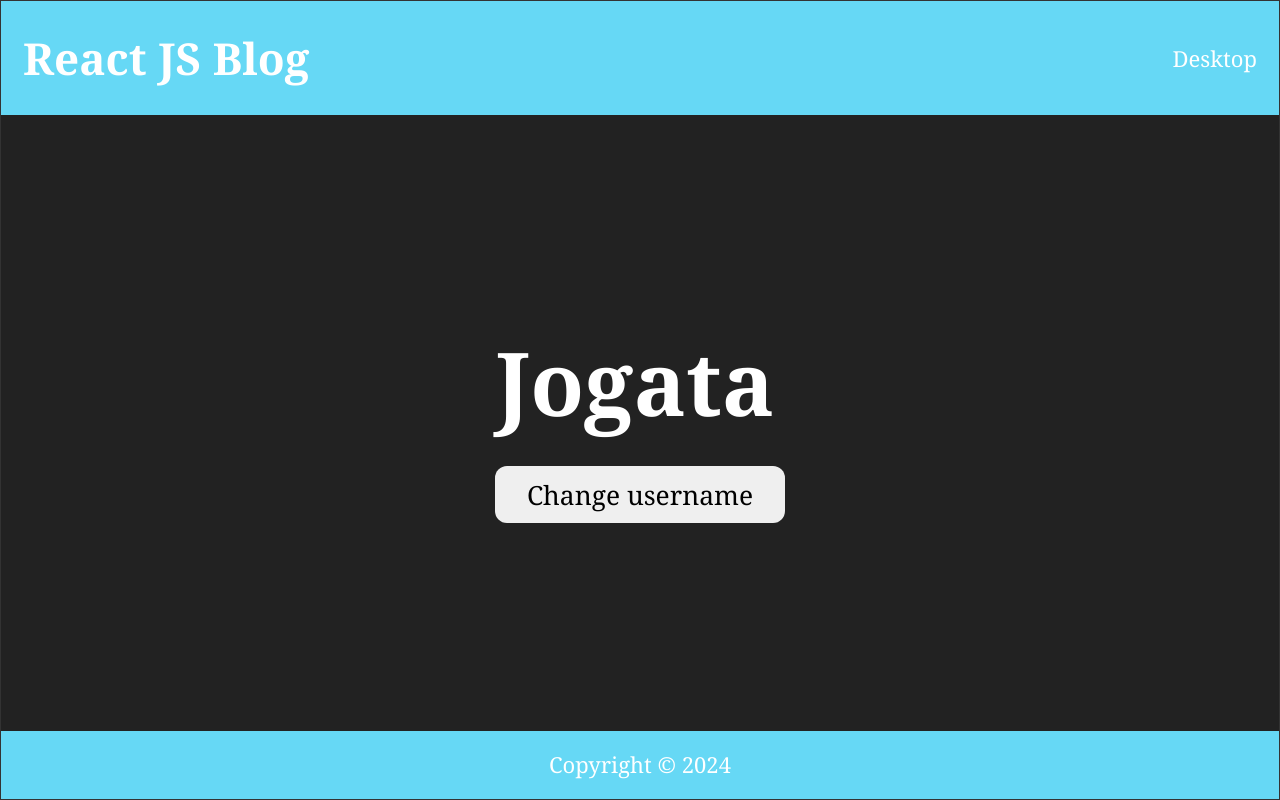
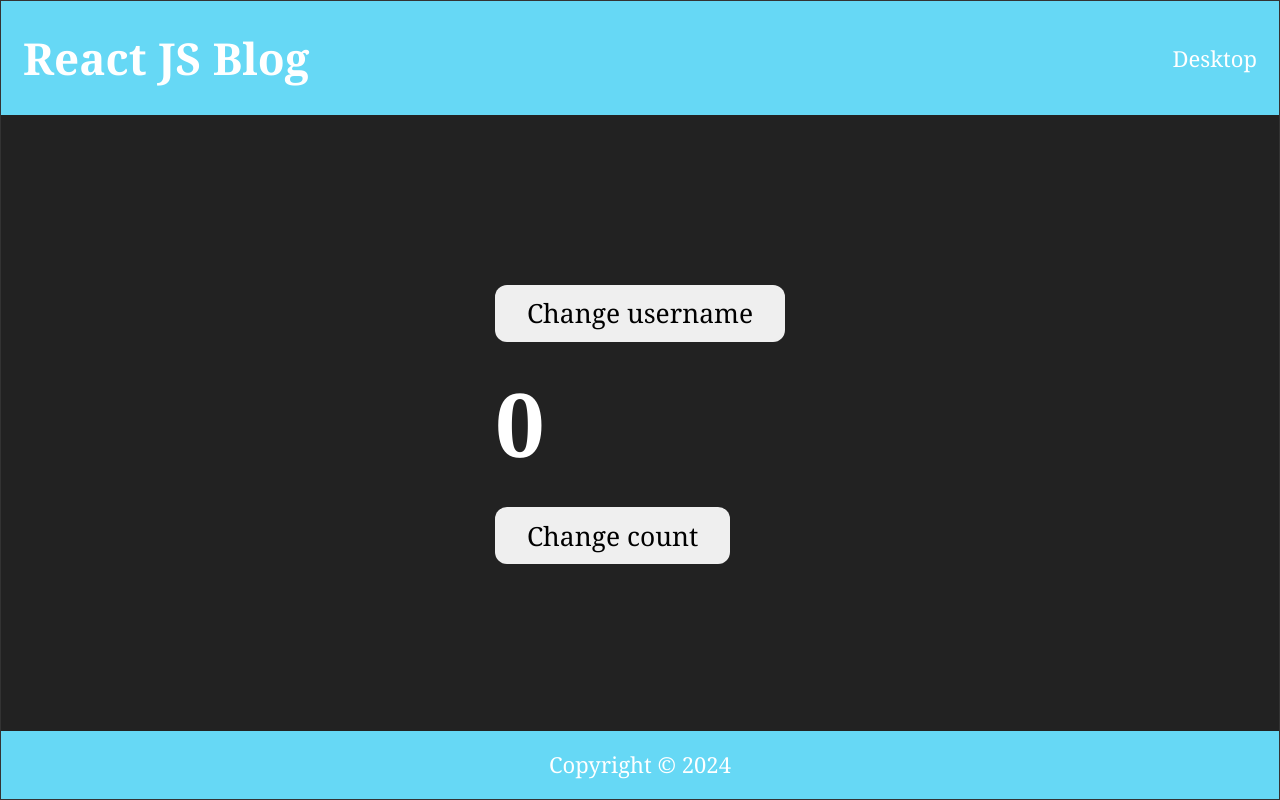
Before and after one commit to Jogata/SoftUni-React-Project, a React (Vite) app in the folder client/: page / in a window 1280 px wide. Built offline with nearby package versions, Linux system fonts and the light colour scheme; a web font is replaced by a local one.

Commit message:
use context - exercise

```diff
--- a/client/src/App.jsx
+++ b/client/src/App.jsx
@@ -499,6 +499,7 @@ const UserContext = createContext(null);
 function UserContextProvider({children}) {
   const [userInfo, setUserInfo] = useState(null);
   const [isAuth, setIsAuth] = useState(null);
+  const [count, setCount] = useState(0);
 
   function login() {
     fetch("/login")
@@ -517,6 +518,8 @@ function UserContextProvider({children}) {
   }
 
   const value = {
+    count,
+    setCount,
     userInfo,
     setUserInfo,
     isAuth,
@@ -534,24 +537,27 @@ function UserContextProvider({children}) {
 }
 
 function Parent() {
-  const [username, setUsername] = useState("Jogata");
+  // const [username, setUsername] = useState("Jogata");
+  // const [count, setCount] = useState(0);
 
   useEffect(() => {
     console.log("Parent");
   })
 
   return (
-    <UserContext.Provider value={{username: username, setUsername: setUsername}}>
+    <UserContextProvider>
       <div>
         <Child1 />
         <Child2 />
+        <Child3 />
+        <Child4 />
       </div>
-    </UserContext.Provider>
+    </UserContextProvider>
   )
 }
 
 function Child1() {
-  const { username } = useContext(UserContext);
+  const { userInfo } = useContext(UserContext);
 
   useEffect(() => {
     console.log("Child1");
@@ -559,13 +565,13 @@ function Child1() {
 
   return (
     // <div>
-      <h1>{username}</h1>
+      <h1>{userInfo}</h1>
     // </div>
   )
 }
 
 function Child2() {
-  const { setUsername } = useContext(UserContext);
+  const { setUserInfo } = useContext(UserContext);
 
   useEffect(() => {
     console.log("Child2");
@@ -574,9 +580,43 @@ function Child2() {
   return (
     // <div>
       <button
-        onClick={() => setUsername("New user")}
+        onClick={() => setUserInfo("New user")}
       >
         Change username
+      </button>
+    // </div>
+  )
+}
+
+function Child3() {
+  const { count } = useContext(UserContext);
+
+  useEffect(() => {
+    console.log("Child3");
+  })
+
+  return (
+    // <div>
+      <h1>{count}</h1>
+    // </div>
+  )
+}
+
+function Child4() {
+  const { setCount } = useContext(UserContext);
+
+  useEffect(() => {
+    console.log("Child4");
+  })
+
+  return (
+    // <div>
+      <button
+        onClick={() => {
+          setCount(c => c + 1);
+        }}
+      >
+        Change count
       </button>
     // </div>
   )
```
